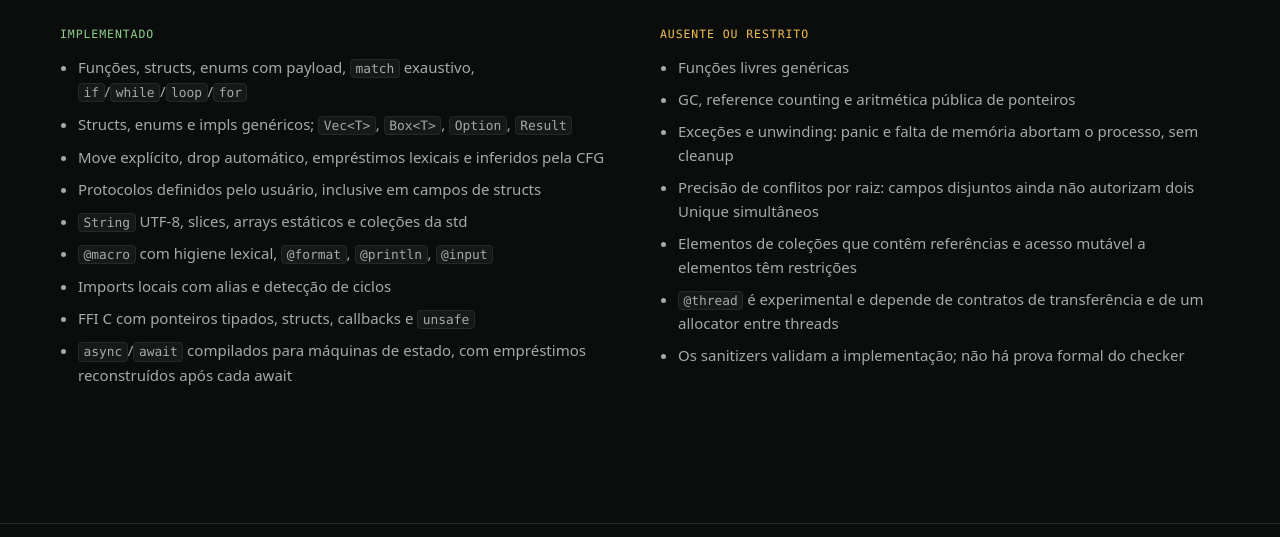
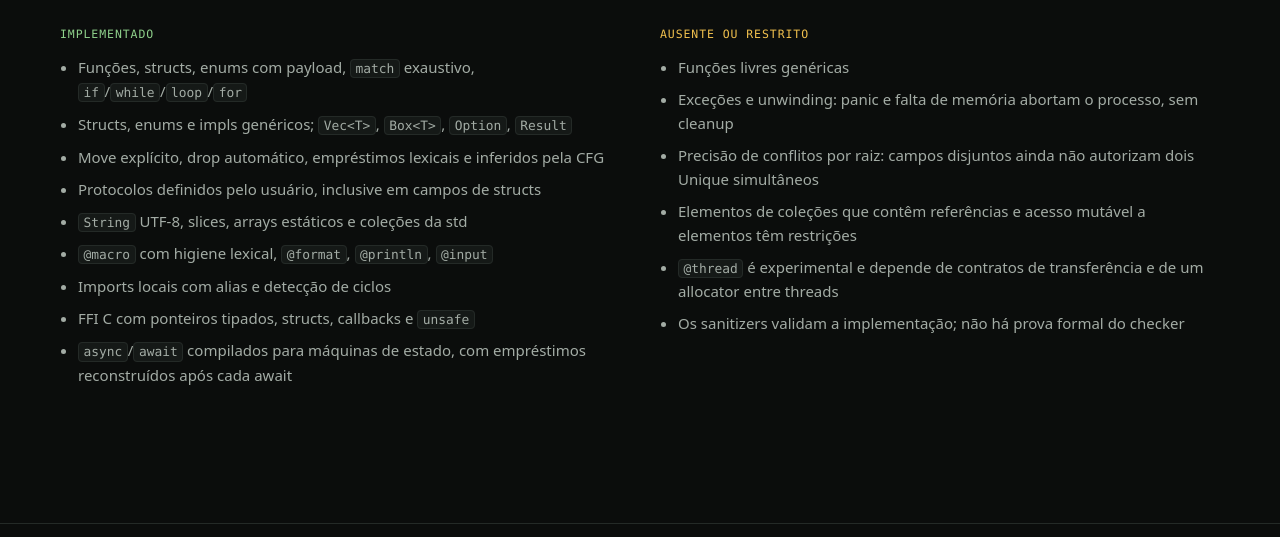
Before and after one commit to Fibo0x7269636b/isalangpage, an Astro site: page / in a window 1280 px wide. Shown: the part 7811-8348 px from the top of the page. Built offline with nearby package versions, Linux system fonts and the light colour scheme; Astro itself is replaced by a stand-in of ours.

Commit message:
fix: Atualizando ausente ou restrito

```diff
--- a/src/pages/index.astro
+++ b/src/pages/index.astro
@@ -371,7 +371,6 @@ build/isac hello.isa -O2 -o hello
         <h3 class="label warn">ausente ou restrito</h3>
         <ul>
           <li>Funções livres genéricas</li>
-          <li>GC, reference counting e aritmética pública de ponteiros</li>
           <li>Exceções e unwinding: panic e falta de memória abortam o processo, sem cleanup</li>
           <li>Precisão de conflitos por raiz: campos disjuntos ainda não autorizam dois Unique simultâneos</li>
           <li>Elementos de coleções que contêm referências e acesso mutável a elementos têm restrições</li>
```
